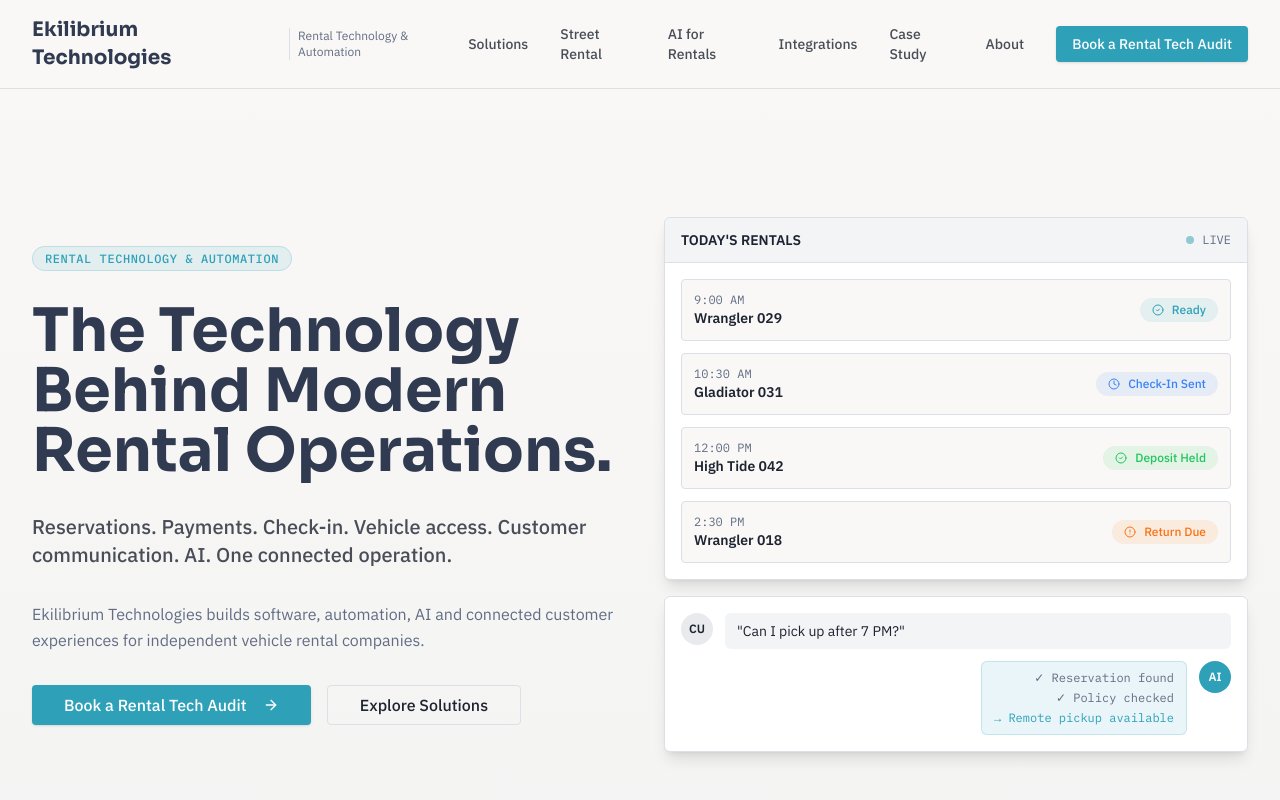
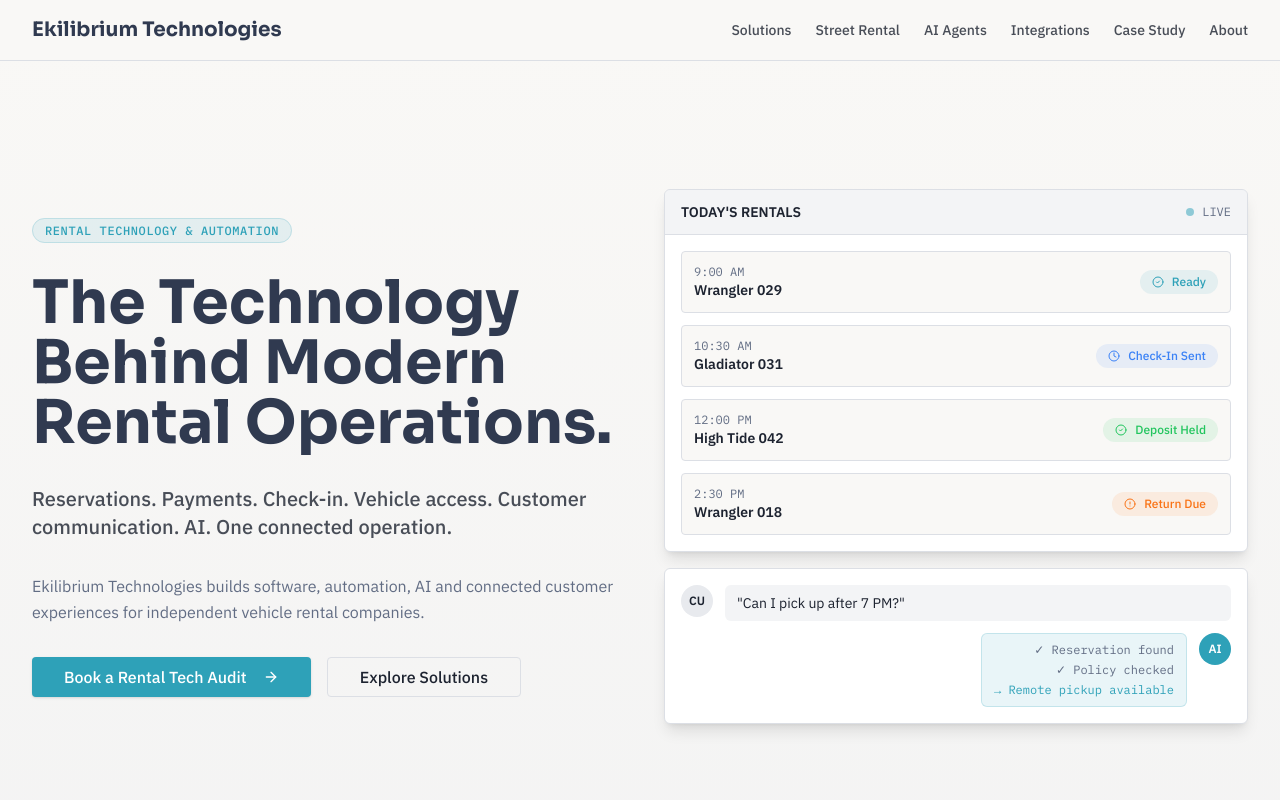
Before and after one commit to EkilibriumTechnologies/Ekilibrium-Technologies-Website, a Next.js app: page / in a window 1280 px wide. Shown: the top 800 px of the page. Built offline with nearby package versions, Linux system fonts and the light colour scheme.

Commit message:
feat(ui): update navigation labels

```diff
--- a/src/components/Header.tsx
+++ b/src/components/Header.tsx
@@ -9,7 +9,7 @@
   const navigation = [
     { name: "Solutions", href: "#solutions" },
     { name: "Street Rental", href: "#street-rental" },
-    { name: "AI for Rentals", href: "#ai-rentals" },
+    { name: "AI Agents", href: "#ai-rentals" },
     { name: "Integrations", href: "#integrations" },
     { name: "Case Study", href: "#case-study" },
     { name: "About", href: "#about" },
@@ -22,24 +22,18 @@
           <div className="text-xl font-heading font-bold text-primary">
             Ekilibrium Technologies
           </div>
-          <div className="hidden sm:block text-xs text-muted-foreground border-l border-border pl-2 ml-2">
-            Rental Technology & Automation
-          </div>
         </Link>
 
-        <div className="hidden lg:flex items-center gap-8">
+        <div className="hidden lg:flex items-center gap-6">
           {navigation.map((item) => (
             <Link
               key={item.name}
               href={item.href}
-              className="text-sm font-medium text-foreground/80 hover:text-accent transition-colors"
+              className="text-sm font-medium text-foreground/80 hover:text-accent transition-colors whitespace-nowrap"
             >
               {item.name}
             </Link>
           ))}
-          <Button className="bg-accent hover:bg-accent/90 text-accent-foreground">
-            Book a Rental Tech Audit
-          </Button>
         </div>
 
         <button
@@ -67,9 +61,6 @@
                 {item.name}
               </Link>
             ))}
-            <Button className="bg-accent hover:bg-accent/90 text-accent-foreground w-full mt-2">
-              Book a Rental Tech Audit
-            </Button>
           </div>
         </div>
       )}
```
